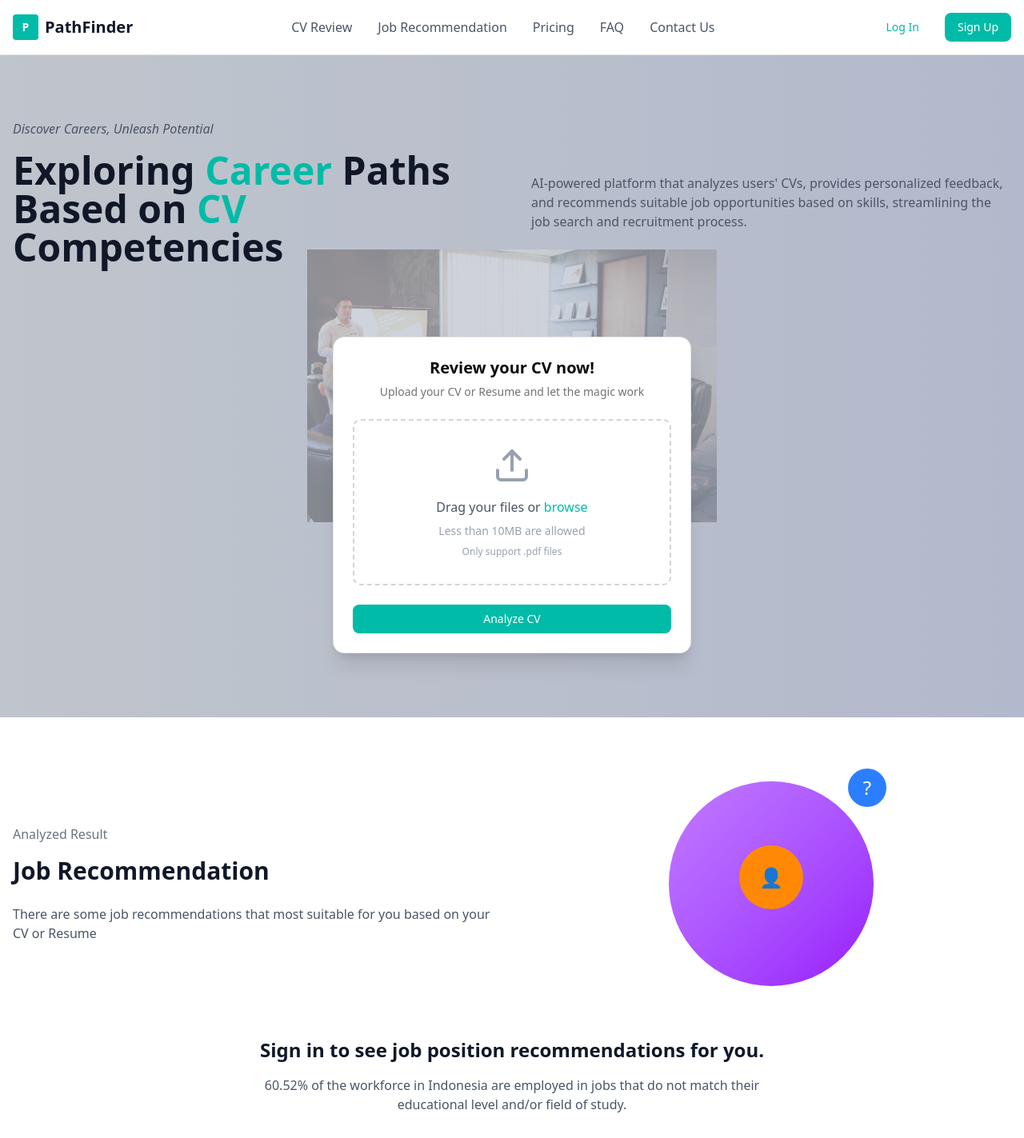
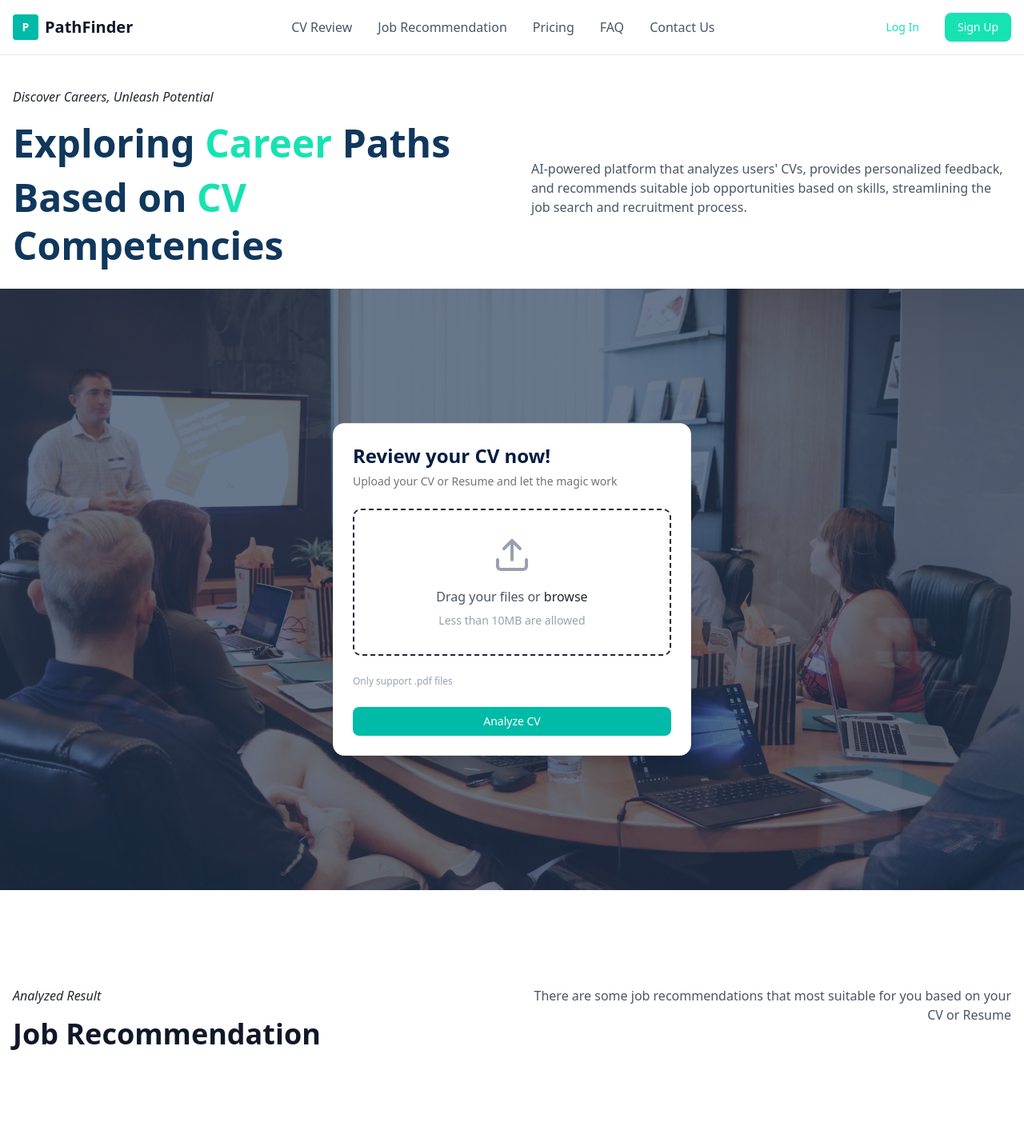
Before and after one commit to fikhaiikal/fe-path-finder, a Next.js app: page / in a window 1280 px wide. Shown: the top 1423 px of the page at 80% size. Built offline with nearby package versions, Linux system fonts and the light colour scheme.

Commit message:
Main Page Adjustment

```diff
--- a/src/app/page.js
+++ b/src/app/page.js
@@ -7,7 +7,7 @@ import Link from "next/link"
 
 export default function PathFinderLanding() {
   return (
-    <div className="min-h-screen bg-white">
+    <div className="min-h-screen bg-white font-montserrat">
       {/* Header */}
       <header className="border-b bg-white">
         <div className="container mx-auto px-4 py-4">
@@ -38,63 +38,59 @@ export default function PathFinderLanding() {
             </div>
 
             <div className="flex items-center space-x-4">
-              <Button variant="ghost" className="text-teal-500">
+              <Button variant="ghost" className="text-[#17E3B2]">
                 Log In
               </Button>
-              <Button className="bg-teal-500 hover:bg-teal-600 text-white">Sign Up</Button>
+              <Button className="bg-[#17E3B2] hover:bg-[#14c99d] text-white">Sign Up</Button>
             </div>
           </nav>
         </div>
       </header>
 
       {/* Hero Section */}
-      <section className="relative bg-gradient-to-r from-blue-50 to-indigo-100 py-20">
-        <div className="absolute inset-0 bg-black/20"></div>
-        <div
-          className="absolute inset-0 bg-cover bg-center opacity-30"
-          style={{
-            backgroundImage: "url('/14a37ebb8c6b5ac3d6a55b26d0c767fe5a128894.jpg')",
-            backgroundSize: "40%",
-            backgroundPosition: "center",
-            backgroundRepeat: "no-repeat"
-          }}
-        ></div>
-
-        <div className="relative container mx-auto px-4">
+      <section className="bg-white">
+        <div className="container mx-auto px-4 pt-10">
           <div className="grid lg:grid-cols-2 gap-12 items-center">
             <div>
-              <p className="text-gray-600 mb-4 italic">Discover Careers, Unleash Potential</p>
-              <h1 className="text-4xl lg:text-5xl font-bold text-gray-900 mb-6">
-                Exploring <span className="text-teal-500">Career</span> Paths
+              <p className="text-[#222831] mb-4 italic">Discover Careers, Unleash Potential</p>
+              <h1 className="text-4xl lg:text-5xl font-bold text-[#10375C] mb-6 leading-tight lg:leading-tight">
+                Exploring <span className="text-[#17E3B2]">Career</span> <span className="inline-block">Paths</span>
                 <br />
-                Based on <span className="text-teal-500">CV</span> Competencies
+                <span className="inline-block mt-2">Based on <span className="text-[#17E3B2]">CV</span> Competencies</span>
               </h1>
             </div>
-
-            <div className="text-gray-600 space-y-4">
+            <div className="text-gray-600 space--4 flex justify-end">
               <p>
                 AI-powered platform that analyzes users' CVs, provides personalized feedback, and recommends suitable
                 job opportunities based on skills, streamlining the job search and recruitment process.
               </p>
             </div>
           </div>
-
-          {/* CV Review Card */}
-          <div className="mt-16 flex justify-center">
-            <Card className="w-full max-w-md bg-white shadow-xl">
+        </div>
+        {/* CV Review Card Section with background image */}
+        <div className="py-42 bg-gray-50 flex justify-center relative overflow-hidden">
+          <div
+            className="absolute inset-0 bg-cover bg-center opacity-80"
+            style={{
+              backgroundImage: "url('/14a37ebb8c6b5ac3d6a55b26d0c767fe5a128894.jpg')",
+            }}
+          ></div>
+          <div className="absolute inset-0" style={{ backgroundColor: '#051D4099' }}></div>
+          <div className="relative w-full max-w-md">
+            <Card className="w-full bg-white shadow-xl">
               <CardHeader className="text-center">
-                <CardTitle className="text-xl font-bold">Review your CV now!</CardTitle>
-                <CardDescription>Upload your CV or Resume and let the magic work</CardDescription>
+                <CardTitle className="text-2xl text-[#051D40] text-left font-bold">Review your CV now!</CardTitle>
+                <CardDescription className="text-left">Upload your CV or Resume and let the magic work</CardDescription>
               </CardHeader>
               <CardContent className="space-y-6">
-                <div className="border-2 border-dashed border-gray-300 rounded-lg p-8 text-center">
+                <div className="border-2 border-dashed border-[#222831] rounded-lg p-8 text-center">
                   <Upload className="w-12 h-12 text-gray-400 mx-auto mb-4" />
                   <p className="text-gray-600 mb-2">
-                    Drag your files or <span className="text-teal-500 font-medium">browse</span>
+                    Drag your files or <span className="text-[#222831] font-medium">browse</span>
                   </p>
                   <p className="text-sm text-gray-400">Less than 10MB are allowed</p>
-                  <p className="text-xs text-gray-400 mt-2">Only support .pdf files</p>
                 </div>
+                <p className="text-xs text-gray-400 mt-2">Only support .pdf files</p>
                 <Button className="w-full bg-teal-500 hover:bg-teal-600 text-white">Analyze CV</Button>
               </CardContent>
             </Card>
@@ -105,44 +101,38 @@ export default function PathFinderLanding() {
       {/* Job Recommendation Section */}
       <section className="py-20 bg-white">
         <div className="container mx-auto px-4">
-          <div className="grid lg:grid-cols-2 gap-12 items-center">
-            <div>
-              <p className="text-gray-500 mb-4">Analyzed Result</p>
-              <h2 className="text-3xl font-bold text-gray-900 mb-6">Job Recommendation</h2>
+          <div className="grid lg:grid-cols-2 gap-12 items-start">
+            <div className="pt-10">
+              <p className="text-[#222831] mb-4 italic">Analyzed Result</p>
+              <h2 className="text-4xl font-bold text-gray-900 mb-6">Job Recommendation</h2>
+            </div>
+            <div className="text-right pt-10">
               <p className="text-gray-600">
                 There are some job recommendations that most suitable for you based on your CV or Resume
               </p>
             </div>
-
-            <div className="flex justify-center">
-              <div className="relative">
-                <div className="w-64 h-64 bg-gradient-to-br from-purple-400 to-purple-600 rounded-full flex items-center justify-center">
-                  <div className="text-center">
-                    <div className="w-20 h-20 bg-orange-400 rounded-full mx-auto mb-4 flex items-center justify-center">
-                      <span className="text-2xl">👤</span>
-                    </div>
-                  </div>
-                </div>
-                <div className="absolute -top-4 -right-4 w-12 h-12 bg-blue-500 rounded-full flex items-center justify-center">
-                  <span className="text-white text-2xl">?</span>
-                </div>
-              </div>
-            </div>
           </div>
 
           <div className="text-center mt-16">
-            <h3 className="text-2xl font-bold text-gray-900 mb-4">
+            <div className="mb-8">
+              <img
+                src="/70e2345212a7b1fe33ef11e848f99e7e76336e27.png"
+                alt="Job recommendations illustration"
+                className="max-w-xs mx-auto"
+              />
+            </div>
+            <h3 className="text-3xl font-bold text-black-900 mb-4">
               Sign in to see job position recommendations for you.
             </h3>
-            <p className="text-gray-600 mb-8 max-w-2xl mx-auto">
+            <p className="text-black-600 mb-8 max-w-2xl mx-auto">
               60.52% of the workforce in Indonesia are employed in jobs that do not match their educational level and/or
               field of study.
             </p>
             <div className="flex justify-center space-x-4">
-              <Button variant="outline" className="text-teal-500 border-teal-500">
+              <Button variant="ghost" className="text-[#17E3B2]">
                 Log In
               </Button>
-              <Button className="bg-teal-500 hover:bg-teal-600 text-white">Sign Up</Button>
+              <Button className="bg-[#17E3B2] hover:bg-[#14c99d] text-white">Sign Up</Button>
             </div>
           </div>
         </div>
@@ -152,8 +142,8 @@ export default function PathFinderLanding() {
       <section className="py-20 bg-gray-50">
         <div className="container mx-auto px-4">
           <div className="text-center mb-16">
-            <h2 className="text-3xl font-bold text-gray-900 mb-4">Plans & Pricing</h2>
-            <p className="text-gray-600">See the most suitable package for you</p>
+            <h2 className="text-3xl font-bold text-[#051D40] mb-4">Plans & Pricing</h2>
+            <p className="text-[#222831] italic">See the most suitable package for you</p>
           </div>
 
           <div className="flex justify-center">
@@ -228,7 +218,7 @@ export default function PathFinderLanding() {
                 <Plus className="w-5 h-5" />
               </CollapsibleTrigger>
               <CollapsibleContent className="p-4 border-t">
-                <p className="text-gray-600">
+                <p className="text-gray-600 text-justify">
                   PathFinder is an AI-powered platform that analyzes your CV using OCR and NLP to provide personalized
                   feedback and job recommendations that align with your skills and background.
                 </p>
```
Also changed, not shown: public/70e2345212a7b1fe33ef11e848f99e7e76336e27.png (added).
